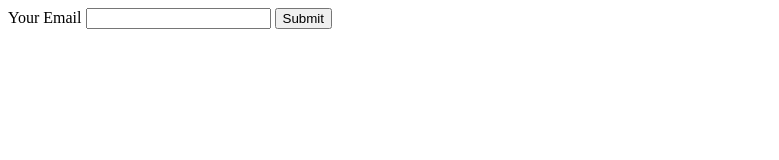
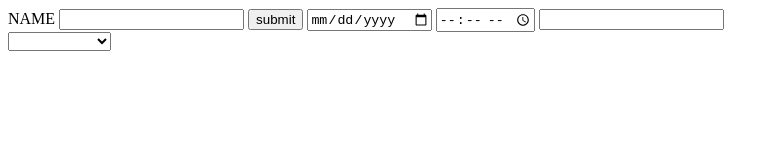
Before and after one commit to Yasmeen1999/forms, a plain HTML site: page index.html in a window 1280 px wide. Shown: the whole page, without its empty margins (0-779 px from the left). Drawn offline with Linux system fonts and the light colour scheme.

Commit message:
all html basic input elements

```diff
--- a/index.html
+++ b/index.html
@@ -5,12 +5,28 @@
     <meta name="viewport" content="width=device-width, initial-scale=1.0" />
     <title>Form</title>
     <script src="index.js"></script>
+    <link rel="stylesheet" href="style.css" />
   </head>
   <body>
-    <form action="https://formspree.io/f/mgerlylo" method="post">
+    <!-- <form action="https://formspree.io/f/mgerlylo" method="post">
       <label for="email">Your Email</label>
       <input name="Email" id="email" type="email" />
       <button type="submit">Submit</button>
+    </form> -->
+
+    <form>
+      <label for="name">NAME</label>
+      <input id="name" type="text" />
+      <button type="reset">submit</button>
+      <input type="date" />
+      <input type="time" />
+      <input type="number" />
     </form>
+    <select>
+      <option value=""></option>
+      <option value="1">HTML</option>
+      <option value="2">CSS</option>
+      <option value="3">JAVASCRIPT</option>
+    </select>
   </body>
 </html>
```
Also changed, not shown: style.css (+31 -0 lines).
